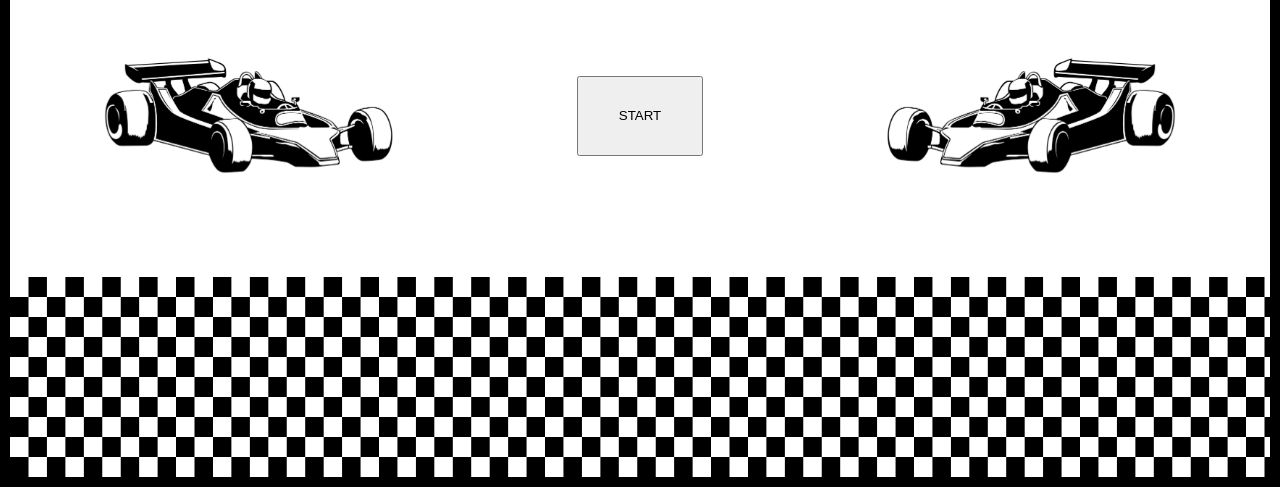
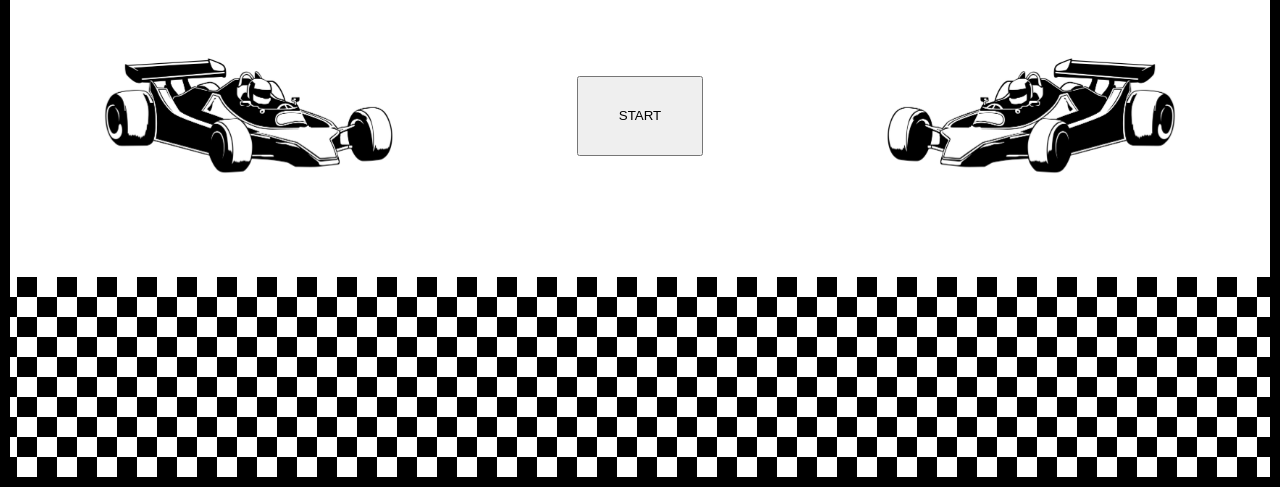
Before and after one commit to dSikor/F1Cars-Presentation, a plain HTML site: page index.html in a window 1280 px wide. Shown: the part 313-800 px from the top of the page. Drawn offline with Linux system fonts and the light colour scheme.

Commit message:
feat: object-fit property

```diff
--- a/styles/style.css
+++ b/styles/style.css
@@ -50,6 +50,8 @@ button{
 .chessboard {
     width: 100%;
     height: 25vh;
+    object-fit: cover;
+    object-position: bottom;
 }
 
   @keyframes slidein {
```
